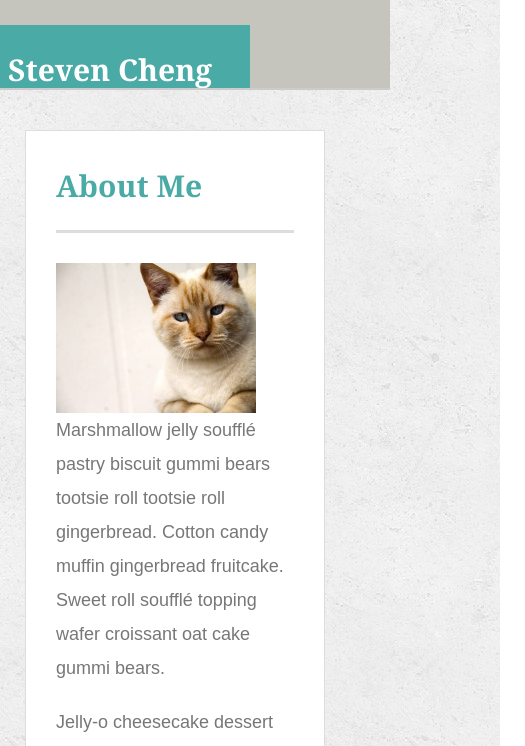
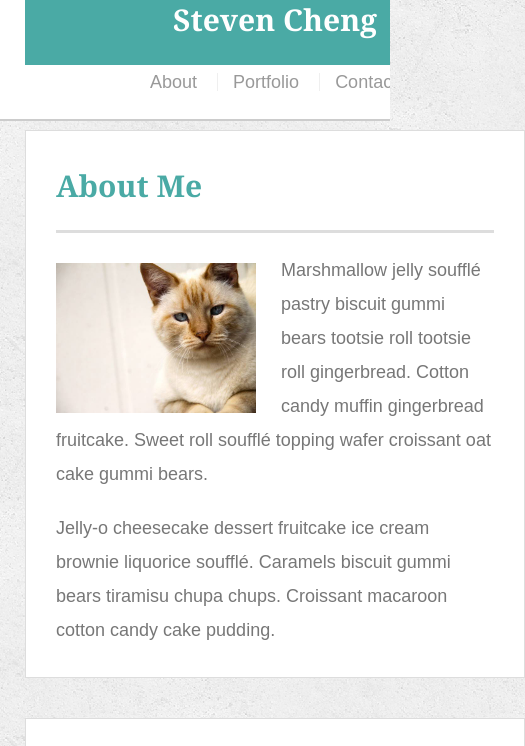
Before and after one commit to WslyStvnChng/Responsive-Portfolio, a plain HTML site: page index.html in a window 390 px wide. Shown: the top 746 px of the page, 525 px wide, since content can reach past the window. Drawn offline with Linux system fonts and the light colour scheme.

Commit message:
finalize

```diff
--- a/assets/css/style.css
+++ b/assets/css/style.css
@@ -265,8 +265,8 @@ input[type="submit"] {
 @media screen and (max-width: 768px) {
   #masthead {
     width: 100%;
-    background: rgb(197, 197, 190);
   }
+
   nav {
     width: 37%;
   }
@@ -289,15 +289,17 @@ input[type="submit"] {
 @media screen and (max-width: 640px) {
   #masthead {
     width: 100%;
-    height: 90px;
+    /* height: 90px; */
     margin: 0px;
+    margin-top: -50px;
   }
 
   nav {
-    width: 50%;
+    width: 100%;
     padding-bottom: 20px;
     float: none;
-    height: 100px;
+    padding-left: 120px;
+    /* height: 100px; */
   }
 
   .container {
@@ -305,20 +307,21 @@ input[type="submit"] {
     width: 500px;
   }
   #logo {
-    width: 50%;
-    padding-right: 30px;
+    width: 100%;
+    margin-left: 25px;
   }
   .main-section {
     /* float: none; */
-    width: 300px;
+    width: 500px;
     margin-left: 25px;
     height: auto;
   }
   .sidebar {
     /* float: left; */
     max-width: 500px;
-    margin-left: 4%;
+    margin-left: 5%;
     height: 170px;
+    width: 100%;
   }
   footer {
     width: 100%;
```
